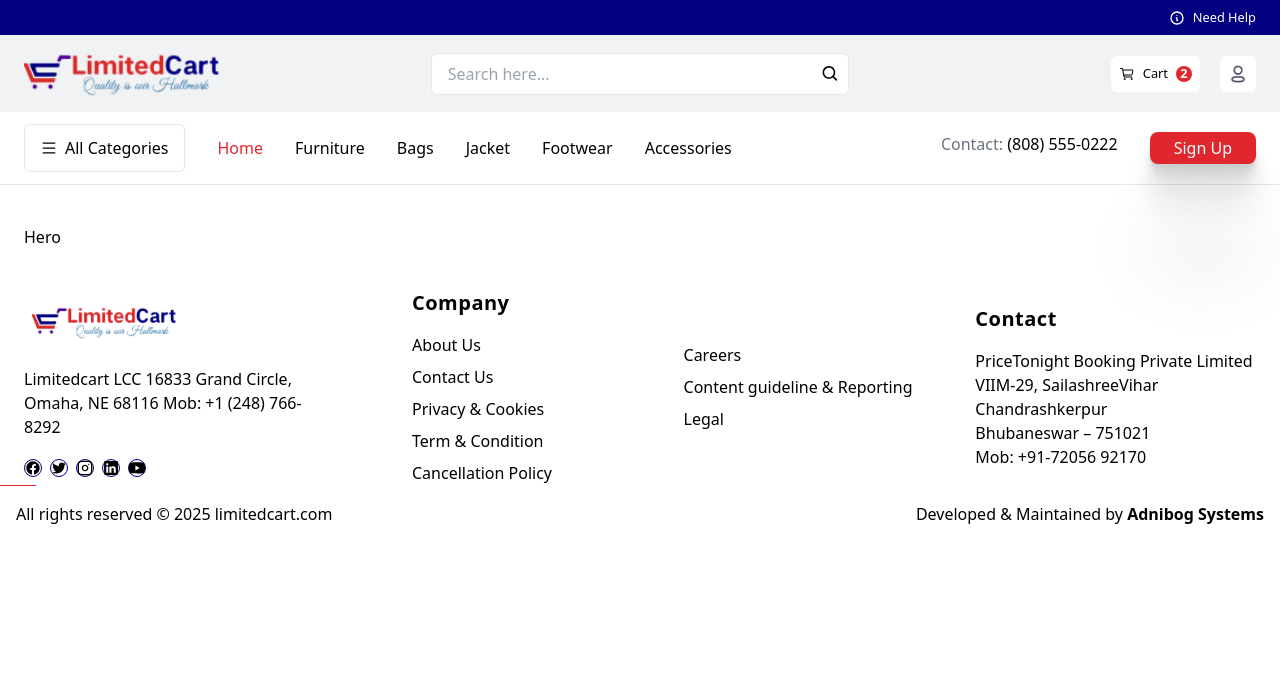
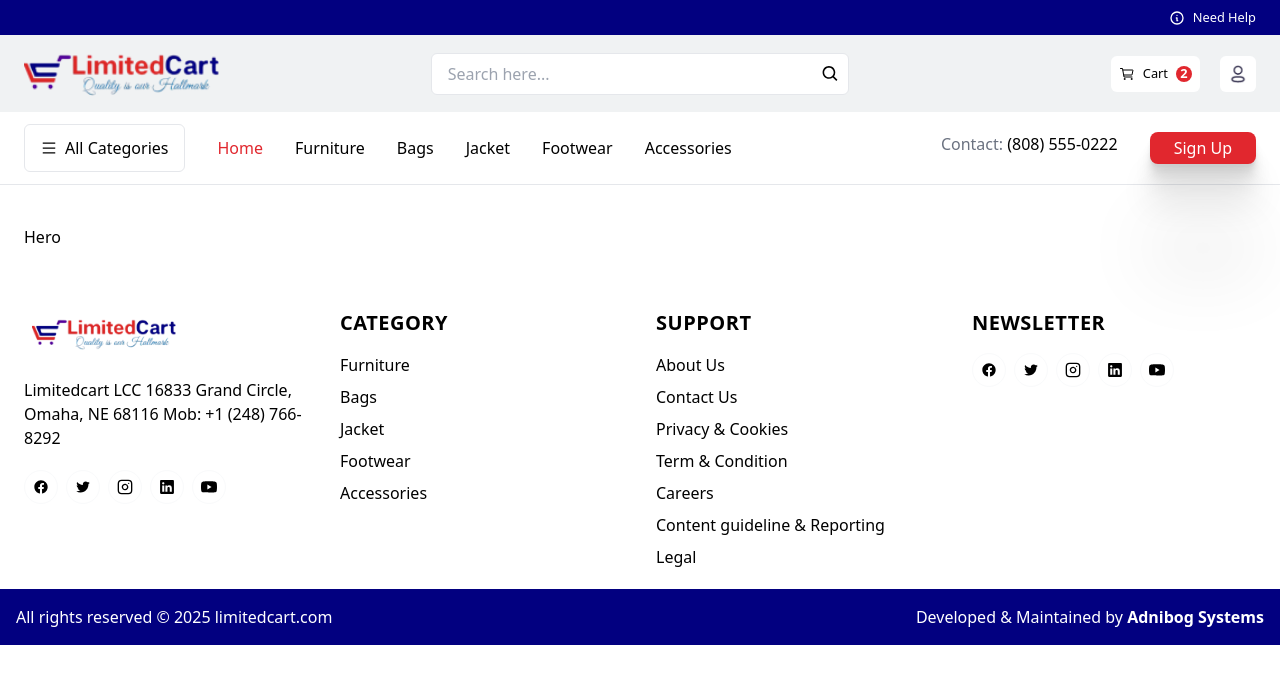
Before and after one commit to Coader-Sasmi/limited_cart, a Next.js app: page / in a window 1280 px wide. Shown: the top 684 px of the page. Built offline with nearby package versions, Linux system fonts and the light colour scheme; no server answers.

Commit message:
Footer UI done

```diff
--- a/src/components/layout/Footer.tsx
+++ b/src/components/layout/Footer.tsx
@@ -8,11 +8,20 @@ import { RxLinkedinLogo } from "react-icons/rx";
 import { SiYoutube } from "react-icons/si";
 
 const menuArr = [
-  { title: "About Us", path: "/about" },
-  { title: "Contact Us", path: "/contact" },
-  { title: "Privacy & Cookies", path: "/privacy" },
-  { title: "Term & Condition", path: "/term" },
-  { title: "Cancellation Policy", path: "/cancellation" },
+  { title: "Furniture", path: "/" },
+  { title: "Bags", path: "/" },
+  { title: "Jacket", path: "/" },
+  { title: "Footwear", path: "/" },
+  { title: "Accessories", path: "/" },
+];
+const supportArr = [
+  { title: "About Us", path: "/" },
+  { title: "Contact Us", path: "/" },
+  { title: "Privacy & Cookies", path: "/" },
+  { title: "Term & Condition", path: "/" },
+  { title: "Careers", path: "/" },
+  { title: "Content guideline & Reporting", path: "/" },
+  { title: "Legal", path: "/" },
 ];
 
 export default function Footer() {
@@ -35,8 +44,8 @@ export default function Footer() {
   ];
   return (
     <>
-      <section className="main-container">
-        <div className="grid lg:grid-cols-4 md:grid-cols-2 grid-cols-1 gap-8 place-content-center md:place-items-center">
+      <section className="main-container py-5">
+        <div className="grid lg:grid-cols-4 md:grid-cols-2 grid-cols-1 gap-8 ">
           <div className="flex flex-col gap-5">
             <Link href="/">
               <img
@@ -51,53 +60,66 @@ export default function Footer() {
             </p>
             <div className="flex gap-2 items-center">
               {socialMediaArr?.map((curElm, i) => (
+                <div
+                  key={i}
+                  className="border border-gray-50 rounded-full p-2 hover:border-tertiary hover:text-tertiary cursor-pointer"
+                >
+                  {curElm?.icon}
+                </div>
+              ))}
+            </div>
+          </div>
+
+          <div className="flex gap-4 flex-col">
+            <h1 className="font-semibold tracking-wide text-xl uppercase">
+              category
+            </h1>
+            <div className="flex flex-col gap-2">
+              {menuArr?.map((curElm, i) => (
                 <p
                   key={i}
-                  className="rounded-full border border-tertiary padding-5 cursor-pointer"
+                  className=" hover:underline-primary hover:text-primary "
                 >
-                  {curElm?.icon}
+                  <Link href={curElm?.path}>{curElm?.title}</Link>
+                </p>
+              ))}
+            </div>
+          </div>
+          <div className="flex gap-4 flex-col">
+            <h1 className="font-semibold tracking-wide text-xl uppercase">
+              support
+            </h1>
+            <div className="flex flex-col gap-2">
+              {supportArr?.map((curElm, i) => (
+                <p
+                  key={i}
+                  className=" hover:underline-primary hover:text-primary "
+                >
+                  <Link href={curElm?.path}>{curElm?.title}</Link>
                 </p>
               ))}
             </div>
           </div>
 
           <div className="flex gap-4 flex-col">
-            <h1 className="font-semibold tracking-wide text-xl">Company</h1>
-            <div className="flex flex-col gap-2">
-              {menuArr?.map((curElm, i) => (
-                <p key={i} className=" hover:underline">
-                  <Link href={curElm?.path}>{curElm?.title}</Link>
-                </p>
+            <h1 className="font-semibold tracking-wide text-xl uppercase">
+              Newsletter
+            </h1>
+            <div className="flex gap-2 items-center">
+              {socialMediaArr?.map((curElm, i) => (
+                <div
+                  key={i}
+                  className="border border-gray-50 rounded-full p-2 hover:border-primary hover:text-primary cursor-pointer"
+                >
+                  {curElm?.icon}
+                </div>
               ))}
             </div>
           </div>
-          <div className="flex gap-2 flex-col">
-            <p>Careers</p>
-            <p>Content guideline & Reporting</p>
-            <p>Legal</p>
-          </div>
-
-          <div className="flex gap-4 flex-col">
-            <h1 className="font-semibold tracking-wide text-xl">Contact</h1>
-            <p>
-              PriceTonight Booking Private Limited
-              <br /> VIIM-29, SailashreeVihar
-              <br /> Chandrashkerpur
-              <br /> Bhubaneswar – 751021
-              <br /> Mob: +91-72056 92170
-            </p>
-            {/* <div className="flex items-center gap-2">
-              <img src="./facebook.png" alt="image" className="w-6 h-auto" />
-              <img src="./instagram.png" alt="image" className="w-6 h-auto" />
-              <img src="./twitter.png" alt="image" className="w-6 h-auto" />
-              <img src="./youtube.png" alt="image" className="w-6 h-auto" />
-              <img src="./linkedin.png" alt="image" className="w-6 h-auto" />
-            </div> */}
-          </div>
         </div>
       </section>
-      <div className="w-9 bg-primary h-[0.05rem]"></div>
-      <div className=" p-4 flex lg:flex-row flex-col justify-between items-center">
+      {/* <div className="w-9 bg-primary h-[0.05rem]"></div> */}
+      <div className=" p-4 flex lg:flex-row flex-col justify-between items-center bg-tertiary text-white">
         <p>
           All rights reserved &copy; {new Date().getFullYear()} limitedcart.com
         </p>
@@ -106,7 +128,7 @@ export default function Footer() {
           <Link
             href="https://www.adnibog.com/"
             target="_"
-            className="hover:text-secondary font-semibold hover:border-b"
+            className="hover:text-primary font-semibold hover:border-b"
           >
             Adnibog Systems
           </Link>
```
